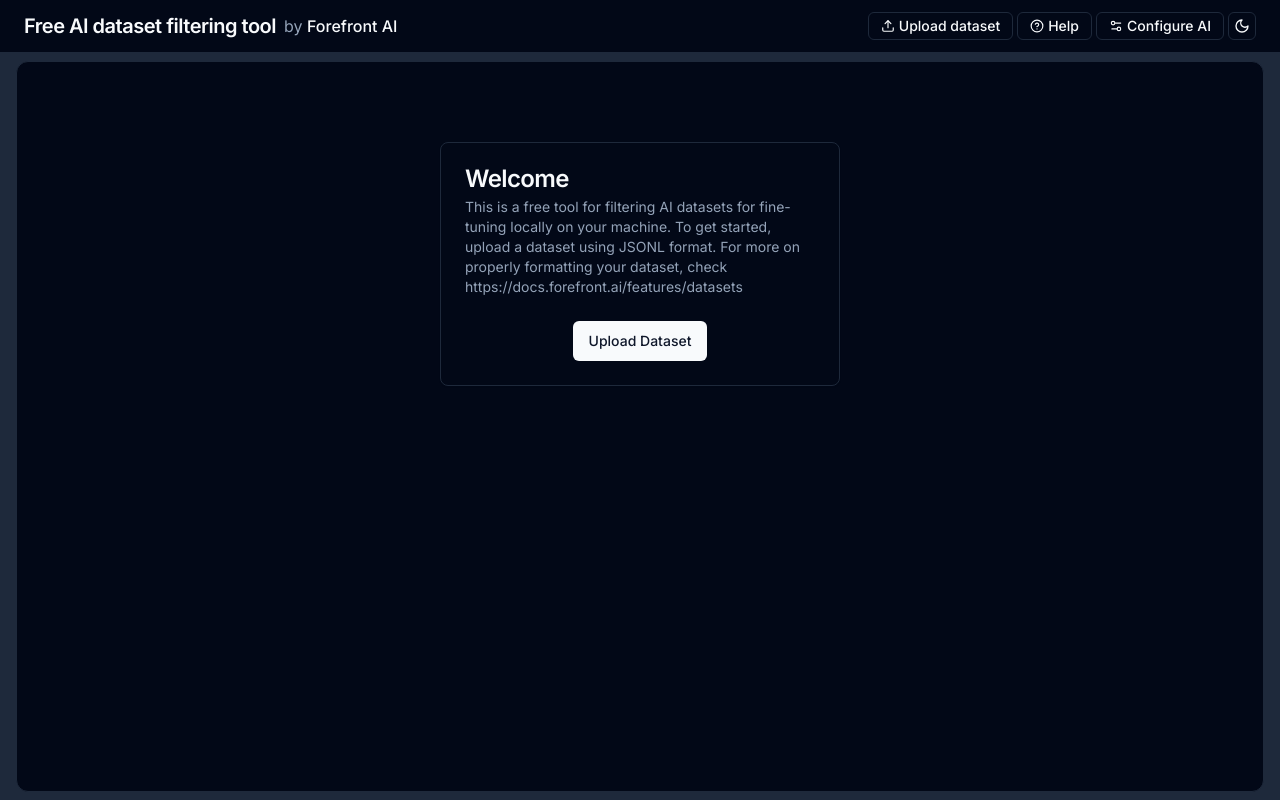
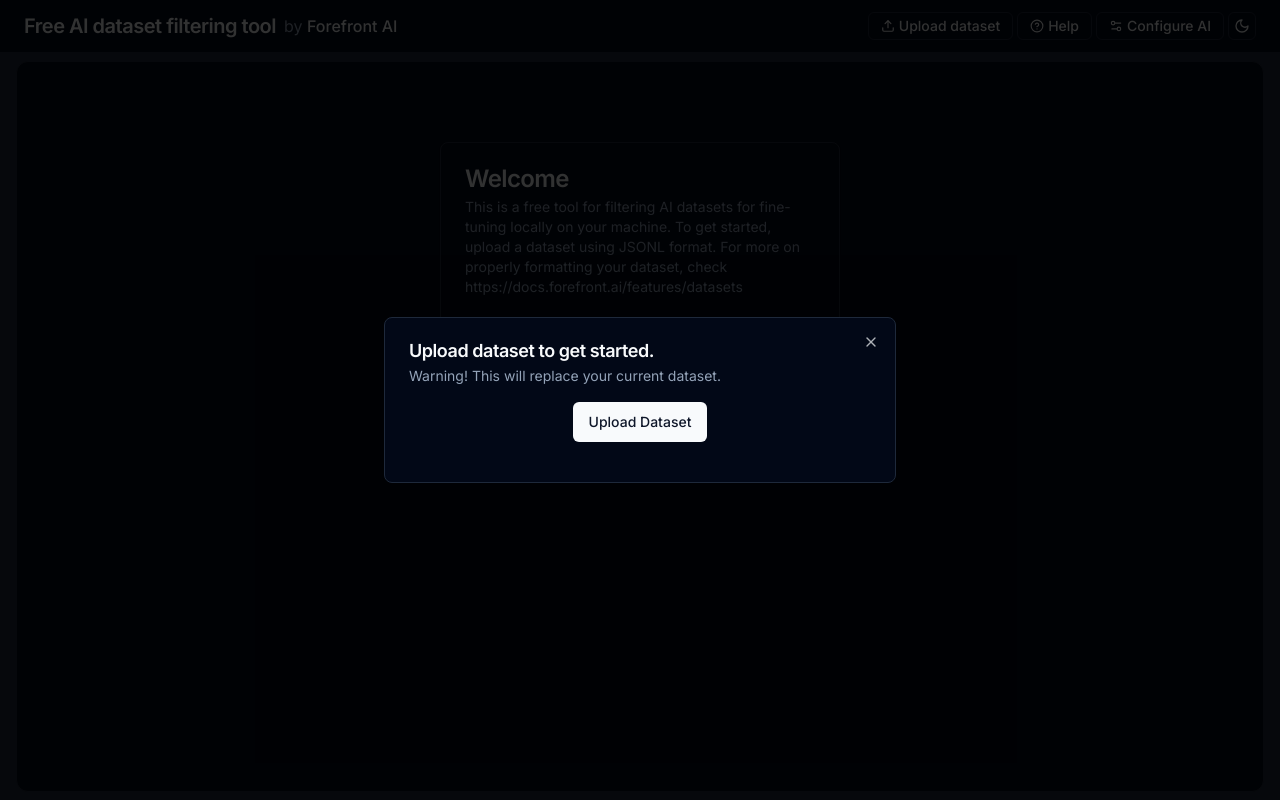
Before and after one commit to TryForefront/dataset-tool, a Next.js app: page / in a window 1280 px wide. Both pictures are taken after a click on the button "Upload dataset". Built offline with nearby package versions, Linux system fonts and the light colour scheme.

Commit message:
added upload dataset dialog

```diff
--- a/src/app/layout.tsx
+++ b/src/app/layout.tsx
@@ -18,6 +18,7 @@ import {
   DialogTitle,
   DialogTrigger,
 } from "@/components/ui/dialog";
+import UploadDialog from "@/components/UploadDialog";
 import { Input } from "@/components/ui/input";
 import { Label } from "@/components/ui/label";
 import ConfigureAIDialog from "@/components/dialogs/ConfigureAIDialog";
@@ -64,6 +65,8 @@ export default function RootLayout({
                     </div>
                   </div>
                   <div className="flex gap-1">
+                    <Dialog>
+                      <DialogTrigger asChild>
                         <Button
                           size="sm"
                           variant="outline"
@@ -74,6 +77,10 @@ export default function RootLayout({
                             Upload dataset
                           </span>
                         </Button>
+                      </DialogTrigger>
+                      <UploadDialog />
+                    </Dialog>
+
                     <Button
                       size="sm"
                       variant="outline"
--- /dev/null
+++ b/src/components/UploadDialog.tsx
@@ -0,0 +1,51 @@
+"use client";
+
+import {
+  Dialog,
+  DialogContent,
+  DialogDescription,
+  DialogFooter,
+  DialogHeader,
+  DialogTitle,
+  DialogTrigger,
+} from "@/components/ui/dialog";
+import { Button } from "@/components/ui/button";
+import parseDataset from "@/utils/parseDataset";
+import useSamples from "@/store/useSampleStore";
+
+export default function UploadDialog() {
+  const { setSamples } = useSamples();
+  function onFileUpload(e: React.ChangeEvent<HTMLInputElement>) {
+    const file = e.target.files?.[0];
+    if (file) {
+      parseDataset(file).then((samples) => setSamples(samples));
+    }
+  }
+  return (
+    <>
+      <DialogContent>
+        <DialogHeader>
+          <DialogTitle>Upload dataset to get started.</DialogTitle>
+          <DialogDescription>
+            Warning! This will replace your current dataset.
+          </DialogDescription>
+        </DialogHeader>
+        <div className="flex justify-center items-end h-full">
+          <input
+            type="file"
+            accept=".jsonl"
+            style={{ display: "none" }}
+            id="fileInput"
+            onChange={onFileUpload}
+          />
+          <Button
+            onClick={() => document?.getElementById("fileInput")?.click()}
+          >
+            Upload Dataset
+          </Button>
+        </div>
+        <DialogFooter className="flex justify-center items-center"></DialogFooter>
+      </DialogContent>
+    </>
+  );
+}
```
Lines whose indentation alone changed are shown as unchanged.
